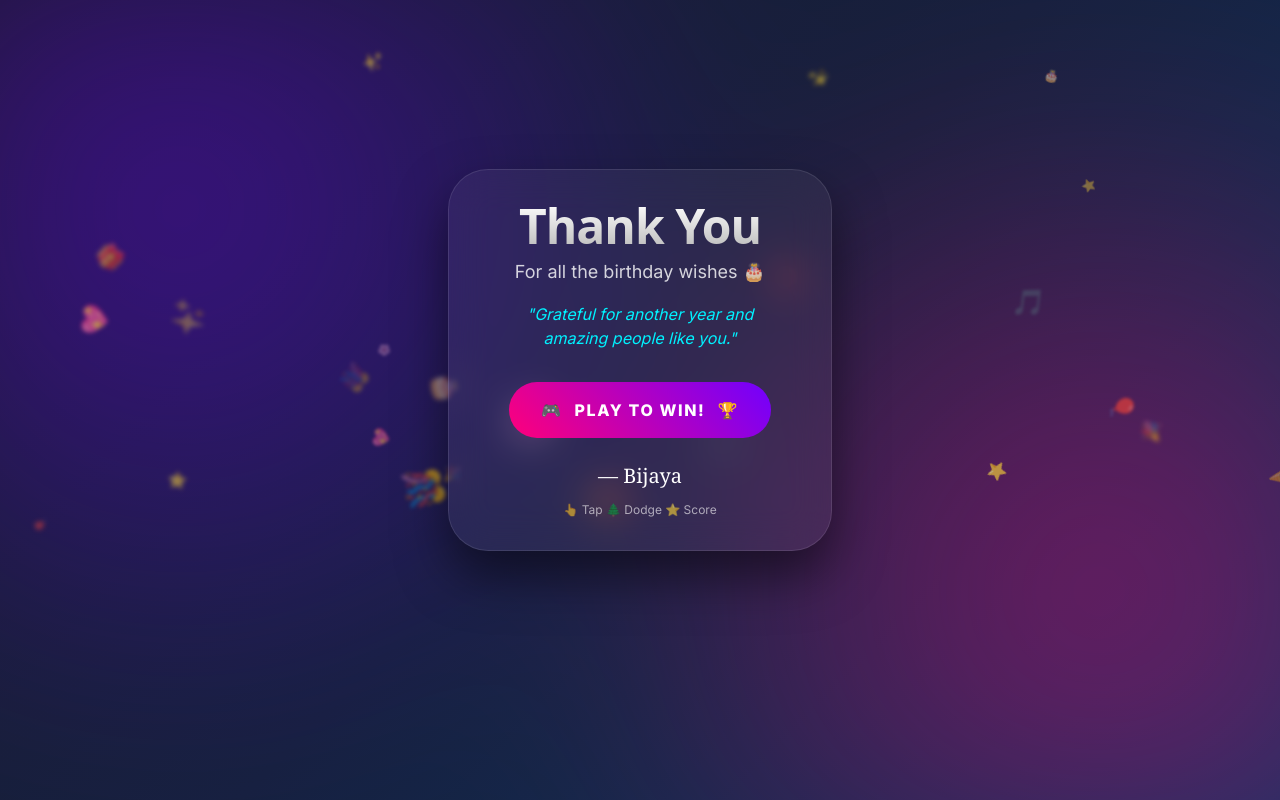
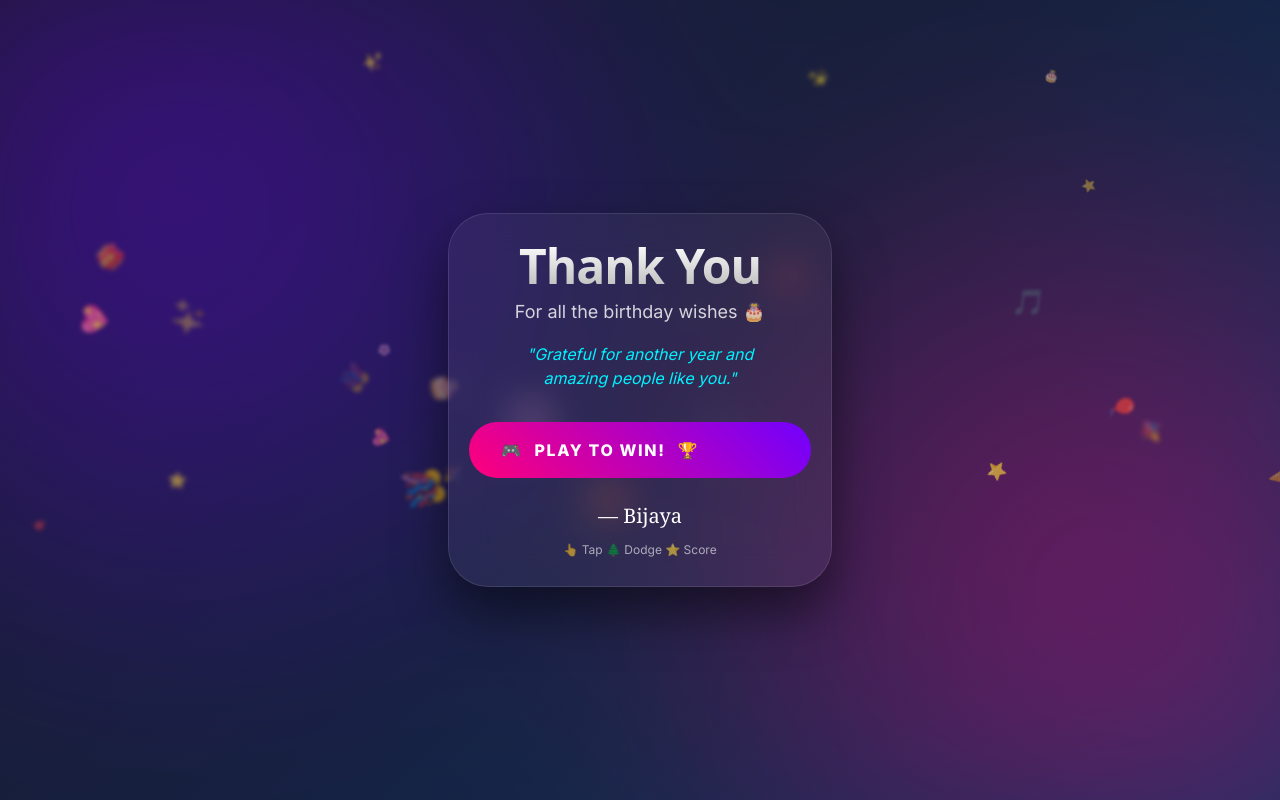
Before and after one commit to bijbrin/birthday-bijaya, a Next.js app: page / in a window 1280 px wide. Built offline with nearby package versions, Linux system fonts and the light colour scheme; a web font is replaced by a local one.

Commit message:
fix: card centered, flex layout, max-height 85vh no scroll

```diff
--- a/app/page.tsx
+++ b/app/page.tsx
@@ -65,17 +65,18 @@ const ThankYouScreen = ({ name, onPlay }: { name: string; onPlay: () => void })
         ))}
       </div>
 
-      {/* Glass Card - Moved up with -mt-20 */}
+      {/* Glass Card - Centered, no scroll, fixed height */}
       <motion.div
-        className="relative z-10 w-full max-w-sm text-center -mt-20"
+        className="relative z-10 w-full max-w-sm text-center flex flex-col justify-center"
         style={{
           background: 'rgba(255, 255, 255, 0.05)',
           backdropFilter: 'blur(20px)',
           WebkitBackdropFilter: 'blur(20px)',
           border: '1px solid rgba(255, 255, 255, 0.1)',
           borderRadius: '40px',
-          padding: '32px 24px',
-          boxShadow: '0 25px 50px rgba(0,0,0,0.5)'
+          padding: '28px 20px',
+          boxShadow: '0 25px 50px rgba(0,0,0,0.5)',
+          maxHeight: '85vh'
         }}
         initial={{ opacity: 0, y: 50 }}
         animate={{ opacity: 1, y: 0 }}
```
